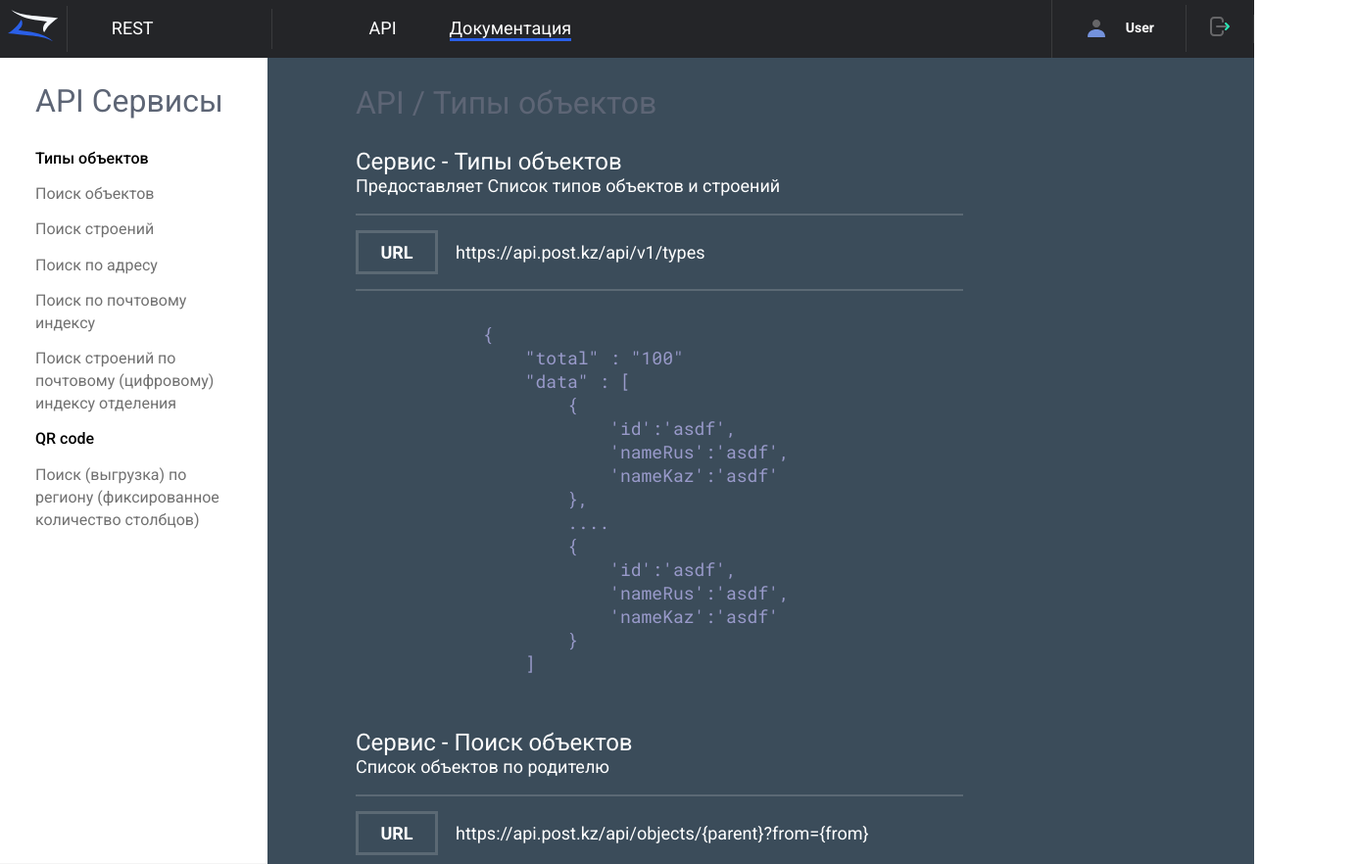
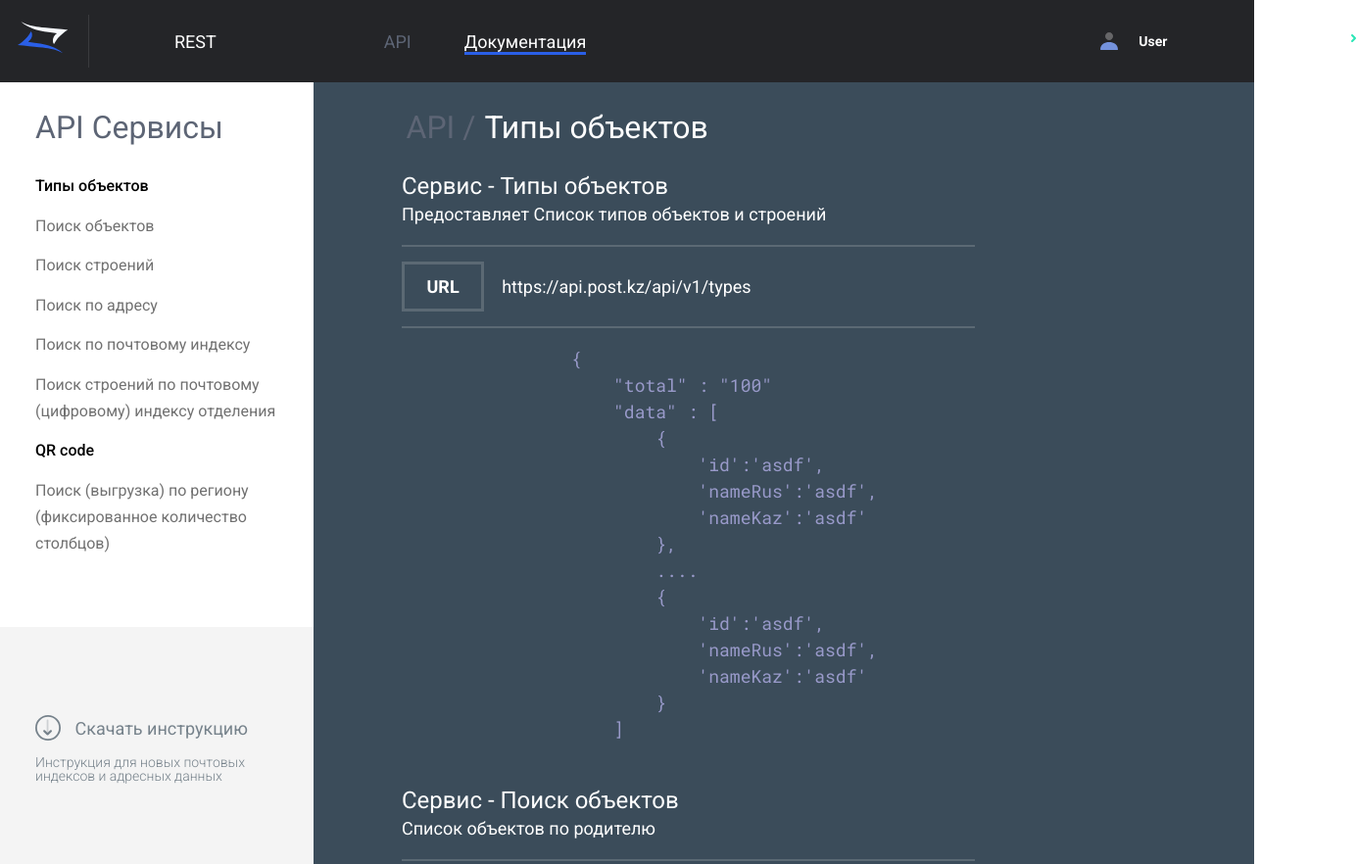
Before and after one commit to Augustina7/api-post-kz-2, a plain HTML site: page index.html in a window 1280 px wide. Shown: the top 882 px of the page at 98% size, 1386 px wide, since content can reach past the window. Drawn offline with Linux system fonts and the light colour scheme.

Commit message:
Add files via upload

```diff
--- a/index.html
+++ b/index.html
@@ -22,32 +22,31 @@ Project: API.POST.KZ
 <body>
 
     <!------------------- HEADER ---------------------->
-
     <header>
         <div class="header">
-            <div class="header-column-1">
+            <div class="header-logo-link">
                 <a href="#">
                     <img src="img/logo.svg" alt="Логотип" />
                 </a>
             </div>
-            <div class="header-column-2">
+            <div class="header-rest">
                 <a href="#">REST</a>
             </div>
-            <div class="header-column-3">
+            <div class="header-menu">
                 <ul>
                     <li>
-                        <a href="#">API</a>
+                        <a href="#" class="menu-text">API</a>
                     </li>
                     <li>
-                        <a href="#" class="column-3-white-text">Документация</a>
+                        <a href="#" class="menu-white-text">Документация</a>
                     </li>
                 </ul>
             </div>
-            <div class="header-column-4">
+            <div class="header-user-name">
                 <img src="img/user_avatar.svg" alt="Иконка аватара пользователя" />
                 <p>User</p>
             </div>
-            <div class="header-column-5">
+            <div class="header-logout">
                 <a href="#">
                     <img src="img/sign-out.svg" alt="Иконка выхода">
                 </a>
@@ -56,13 +55,10 @@ Project: API.POST.KZ
     </header>
 
     <!------------------- PAGE ---------------------->
-
     <div class="page">
 
         <!------------------- ASIDE ---------------------->
-
-        <aside>
-            <div class="aside">
+        <aside class="aside">
                 <div class="aside-content">
                     <div class="aside-content-title">
                         <h1>API Сервисы</h1>
@@ -120,19 +116,19 @@ Project: API.POST.KZ
                         <p>Инструкция для новых почтовых индексов и адресных данных</p>
                     </div>
                 </div>
-            </div>
         </aside>
 
 
         <!------------------- SECTION MAIN ---------------------->
-
-
         <section class="main">
             <div class="main-content">
                 <!------------------- OBJECT-TYPE ---------------------->
                 <div class="object-type" id="object-type">
                     <div class="main-content-title">
-                        <a href="#"><h1>API / Типы объектов</h1></a>
+                        <a href="#">
+                            <h1 class="content-title-grey">API /</h1>
+                            <h1 class="content-title-white">Типы объектов</h1>
+                        </a>
                         <h2>Сервис - Типы объектов</h2>
                         <p>Предоставляет Список типов объектов и строений</p>
                     </div>
@@ -142,7 +138,7 @@ Project: API.POST.KZ
                         <p>https://api.post.kz/api/v1/types</p>
                     </div>
                     <hr>
-                    <div class="code" contenteditable="true">
+                    <div class="code">
                             <code>
                                 <pre>
                 {
@@ -183,7 +179,7 @@ Project: API.POST.KZ
                             <p> - Идентификатор родителя</p>
                         </div>
                         <div class="content-parameters-inner">
-                            <p class="parameters-inner">{from}</p>
+                            <p class="parameters-inner" style="padding-right: 40px;">{from}</p>
                             <p><br>- Начальная позиция для выдачи результатов, не более 100 результатов в ответе</p>
                         </div>
                     </div>
--- a/style.css
+++ b/style.css
@@ -2,7 +2,7 @@
     font-family: Roboto;
     font-weight: 400;
     font-size: 18px;
-    line-height: calc(23 / 18 * 100%);
+    line-height: 1.5;
     padding: 0;
 }
 body {
@@ -19,11 +19,11 @@ a {
 }
 
 /*--------------------- HEADER ---------------------*/
-
 .header {
     background: #242528;
     display: flex;
     align-items: center;
+    justify-content: flex-start;
     color: #FFFFFF;
 }
 .header ul {
@@ -31,80 +31,93 @@ a {
     justify-content: flex-start;
 }
 .header ul li {
-    list-style-type: none;
+    list-style: none;
     padding: 0 1rem;
 }
-.header-column-1, .header-column-2, .header-column-3, .header-column-4, .header-column-5 {
+.header-logo-link {
     display: flex;
+    justify-content: center;
     align-items: center;
+    margin: 0.5rem;
+    padding: 0.5rem;
+}
+.header-logo-link::after {
+    content: '';
+    position: absolute;
+    display: block;
+    left: 3rem;
     border-right: 1px solid rgba(255, 255, 255, 0.1);
+    height: 54px;
+    margin-left: 2rem;
 }
-.header-column-1 {
-    width: 6%;
-    justify-content: center;
+.header-rest {
+    padding: 0 1rem;
+    margin: 0 4rem;
 }
-.header-column-2 {
-    width: 12%;
-    padding: 0 1.5rem;
-    margin: 0 1rem;
-}
-.header-column-2 a {
+.header-rest a {
     margin: 0.5rem 0;
     color: #fff;
 }
-.header-column-3 {
-    width: 64%;
-    flex-wrap: wrap;
-    padding-left: 3rem;
+.header-menu {
+    margin-right: 20rem;
+    margin-left: 3rem;
 }
-.header-column-4 {
-    width: 12%;
+.header-user-name {
+    margin: 0 7rem;
     justify-content: center;
 }
-.header-column-4 img, .header-column-4 p {
+.header-user-name img, .header-user-name p {
     padding: 0 0.5rem;
     margin: 0.5rem 0;
 }
-.header-column-3 ul li a {
+.header-menu ul li a {
     margin: 0.5rem 0.5rem;
 }
-.header-column-4 p {
+.header-user-name, .header-logout {
+    display: flex;
+    align-items: center;
+    justify-content: center;
+}
+.header-user-name p {
     font-size: 14px;
     font-weight: 700;
-    line-height: calc(30 / 14 * 100%);
+    line-height: 2;
 }
-.header-column-3 a {
-    color: #fff;
-}
-.header-column-5 {
-    width: 6%;
+.header-logout {
+    margin: 0 2rem;
     justify-content: center;
 }
-.column-3-white-text {
+.menu-text {
+    color: #5D6575;
+}
+.menu-white-text {
     color: white;
     border-bottom: 3px solid #2A5FE7;
 }
 
 /*--------------------- PAGE ---------------------*/
-
 .page {
     display: flex;
 }
 
 /*--------------------- ASIDE ---------------------*/
-
 .aside {
     display: flex;
     flex-direction: column;
-    height: 100%;
+    justify-content: space-between;
+    align-items: center;
+    height: 100vh;
+    position: sticky;
+    left: 0;
+    top: 0;
 }
 aside {
-    width: 33%;
+    width: 100%;
+    max-width: 320px;
 }
 .aside-content {
     padding: 0 2rem;
     float: left;
-    height: 80%;
 }
 .aside-nav-menu ul li {
     padding-bottom: 0.75rem;
@@ -121,7 +134,7 @@ aside {
 }
 .aside-nav-menu-text {
     font-size: 16px;
-    line-height: calc(18 / 16 * 100%);
+    line-height: 1.2;
     text-align: left;
     color: #717171;
 }
@@ -138,7 +151,7 @@ aside {
     font-style: normal;
     font-weight: 400;
     font-size: 32px;
-    line-height: calc(38 / 32 * 100%);
+    line-height: 1.2;
     display: flex;
     align-items: flex-end;
     color: #5D6575;
@@ -149,7 +162,7 @@ aside {
     background-position: left;
     background-size: 12%;
     background-color: inherit;
-    line-height: 32px;
+    line-height: 2;
     border: none;
     margin-bottom: 0.5rem;
     display: flex;
@@ -164,12 +177,11 @@ aside {
 .download-section-content p {
     font-weight: 300;
     font-size: 14px;
-    line-height: 18px;
+    line-height: 1;
     color: #76828B;
 }
 
 /*--------------------- SECTION MAIN ---------------------*/
-
 .main {
     background: #3B4C5A;
     width: 100%;
@@ -180,7 +192,7 @@ aside {
     width: 75%;
 }
 .main-content-url p {
-    line-height: 21px;
+    line-height: 1.2;
     color: #FFFFFF;
     padding: 0.25rem 1rem;
 }
@@ -188,17 +200,27 @@ aside {
     border: 0.1rem solid #e9e9e92f;
     margin: 0;
 }
+.main-content-title a {
+    display: flex;
+    align-items: flex-start;
+    justify-content: flex-start;
+}
 .main-content-title h1 {
     font-size: 32px;
-    line-height: 38px;
+    line-height: 1.2;
+    padding: 1.5rem 0.25rem;
+    margin: 0;
+}
+.content-title-white {
+    color: white;
+}
+.content-title-grey {
     color: #5D6575;
-    padding: 1.5rem 0;
-    margin: 0;
 }
 .main-content-title h2 {
     font-size: 24px;
     margin: 0;
-    line-height: 28px;
+    line-height: 1.2;
     color: #FFFFFF;
 }
 .main-content-parameters {
@@ -206,11 +228,11 @@ aside {
 }
 .main-content-parameters p {
     padding: 1.25rem 0;
-    line-height: 21px;
+    line-height: 1.5;
     color: #FFFFFF;
 }
 .main-content-title p {
-    line-height: 21px;
+    line-height: 1.5;
     color: #FFFFFF;
     padding-bottom: 1rem;
 }
@@ -220,7 +242,7 @@ aside {
 }
 .main-content-url h1 {
     font-weight: 700;
-    line-height: 21px;
+    line-height: 1.5;
     display: flex;
     align-items: flex-end;
     text-align: center;
@@ -242,12 +264,14 @@ aside {
     margin: 0 0 0.75rem 0;
     padding: 0.25rem 1rem;
     font-family: 'Roboto Mono';
-    line-height: 24px;
+    line-height: 1.5;
     color: #FFFFFF;
+}
+.code {
+    margin: 0.5rem 0;
 }
 pre {
     font-family: 'Roboto Mono';
-    line-height: 24px;
+    line-height: 1.5;
     color: #999ACA;
-    margin: 0.5rem 0;
 }
```
Lines whose indentation alone changed are shown as unchanged.
